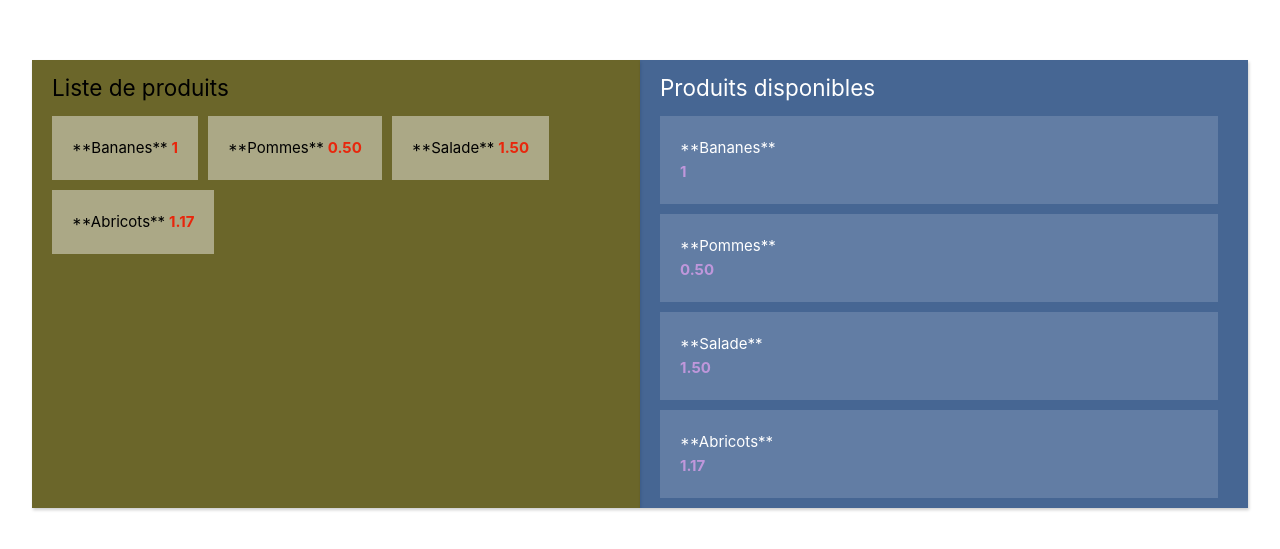
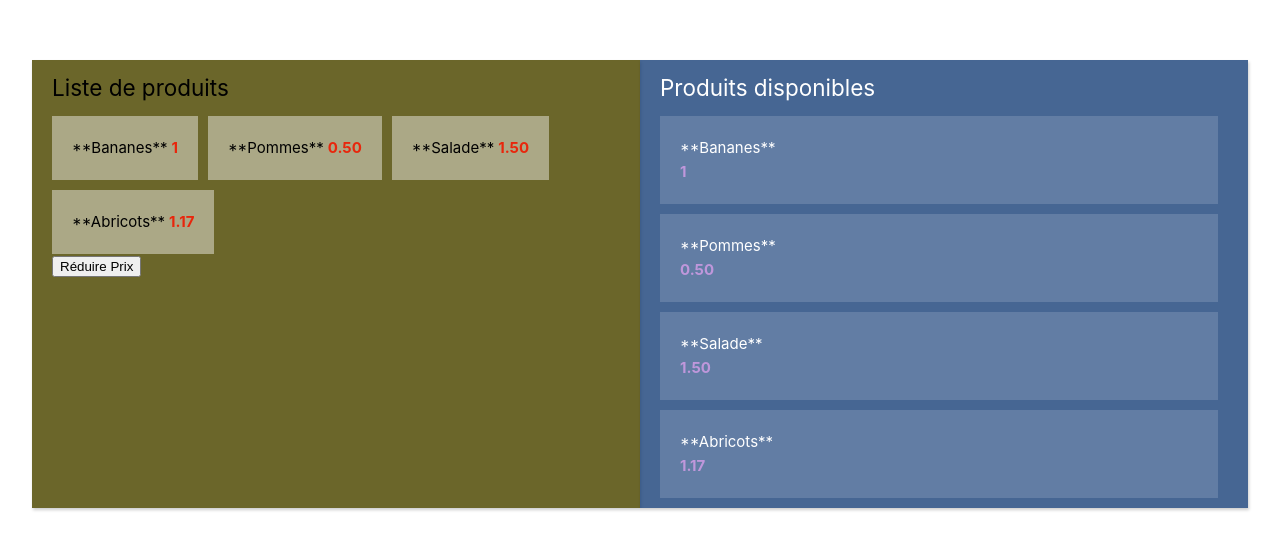
Before and after one commit to GregMarshall999/approfondissement-poe, a Vue app: page / in a window 1280 px wide. Shown: the part 101-650 px from the top of the page. Built offline with nearby package versions, Linux system fonts and the light colour scheme.

Commit message:
mutations

```diff
--- a/src/components/ProductLister.vue
+++ b/src/components/ProductLister.vue
@@ -8,6 +8,8 @@
                 <span class="price">{{ product.price }}</span>
             </li>
         </ul>
+
+        <button @click="reduicePrice">Réduire Prix</button>
     </div>
 </template>
 
@@ -18,6 +20,10 @@ import { useStore } from 'vuex';
 const store = useStore();
 
 const productList = computed(() => store.getters.getSaleProducts);
+
+const reduicePrice = () => {
+    store.commit('REDUICE_PRICE');
+}
 
 </script>
 
--- a/src/store/index.js
+++ b/src/store/index.js
@@ -20,6 +20,12 @@ const getters = {
     }
 }
 
+const mutations = {
+    REDUICE_PRICE: state => {
+        state.products.forEach(p => p.price -= 1);
+    }
+}
+
 const parseHalfPrice = price => {
     let hp = price / 2;
 
@@ -38,7 +44,8 @@ const parseHalfPrice = price => {
 
 const store = createStore({
     state,
-    getters
+    getters,
+    mutations
 });
 
 export default store;
```
